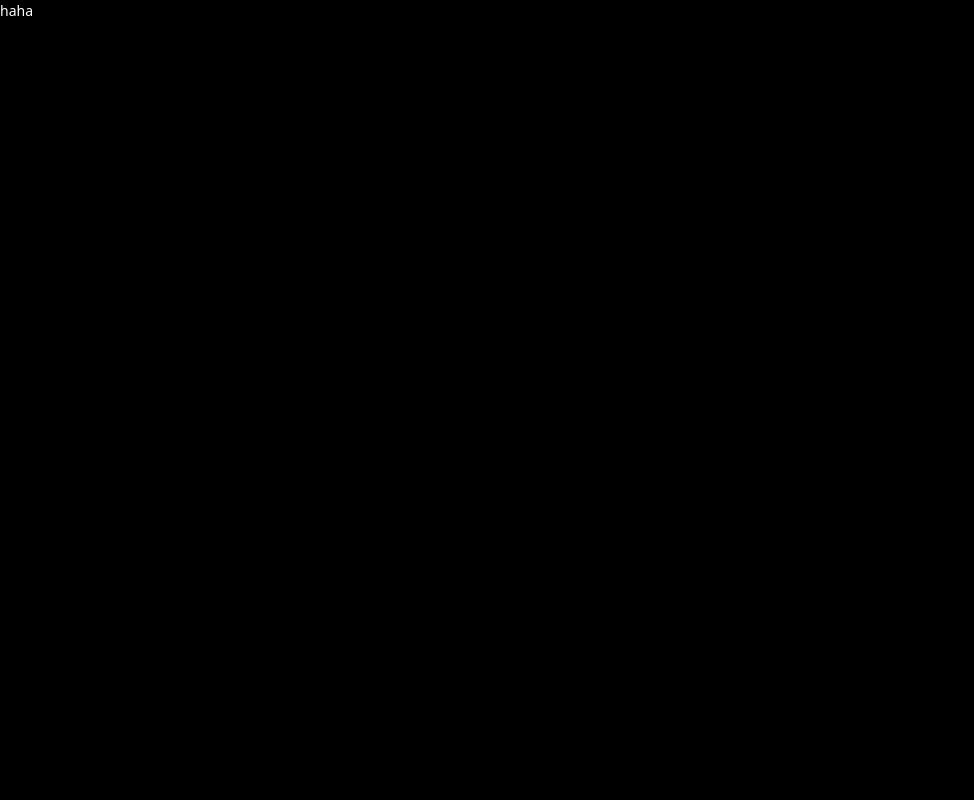
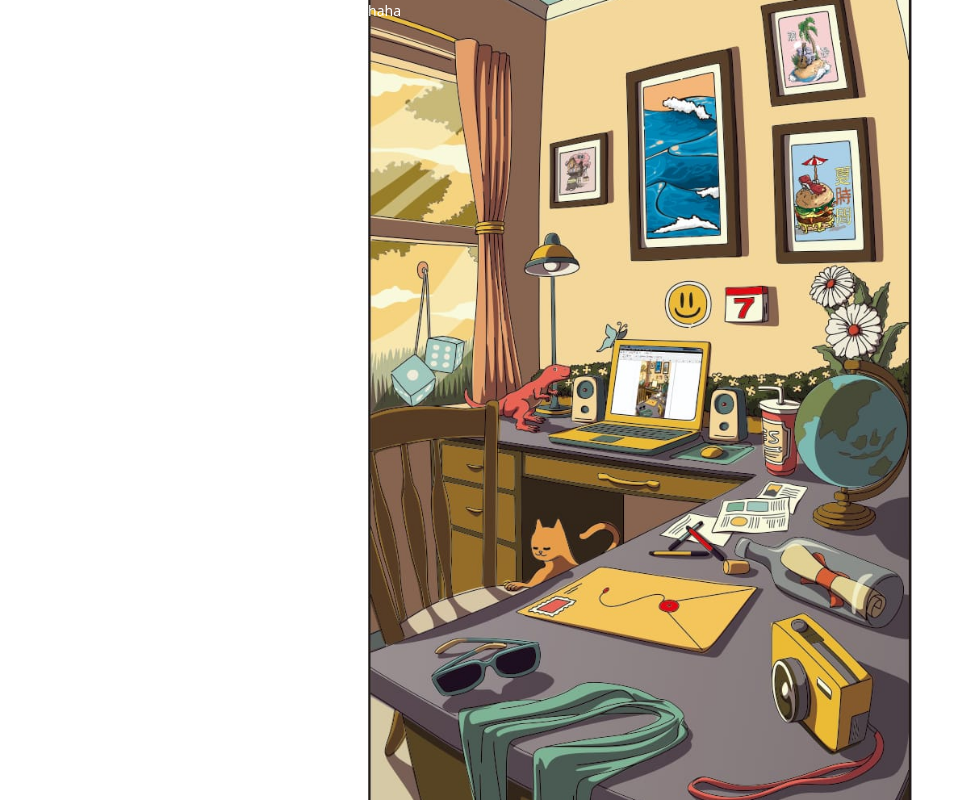
Before and after one commit to novrialsandi/yomify, a Next.js app in the folder client/: page / in a window 1280 px wide. Shown: the whole page, without its empty margins (0-974 px from the left). Built offline with nearby package versions, Linux system fonts and the light colour scheme.

Commit message:
refactor: rename component and enhance layout styling

```diff
--- a/client/src/app/(Users)/page.jsx
+++ b/client/src/app/(Users)/page.jsx
@@ -1,11 +1,14 @@
 import React from "react";
 
-const div = () => {
+const MainPage = () => {
 	return (
-		<main>
-			<div>haha</div>
+		<main
+			className="h-full w-full bg-cover bg-center"
+			style={{ backgroundImage: "url('/bg.jpeg')" }}
+		>
+			<div className="text-white ">haha</div>
 		</main>
 	);
 };
 
-export default div;
+export default MainPage;
--- a/client/src/app/globals.css
+++ b/client/src/app/globals.css
@@ -3,7 +3,5 @@
 @tailwind utilities;
 
 body {
-	font-size: 14px; /* Adjust font size for smaller screens */
-	background-color: black;
-	color: white;
+	font-size: 14px;
 }
--- a/client/src/app/layout.jsx
+++ b/client/src/app/layout.jsx
@@ -9,7 +9,7 @@ export const metadata = {
 export default function RootLayout({ children }) {
 	return (
 		<html lang="en">
-			<body className={`min-h-screen`}>{children}</body>
+			<body className={`min-h-svh flex justify-center`}>{children}</body>
 		</html>
 	);
 }
```
